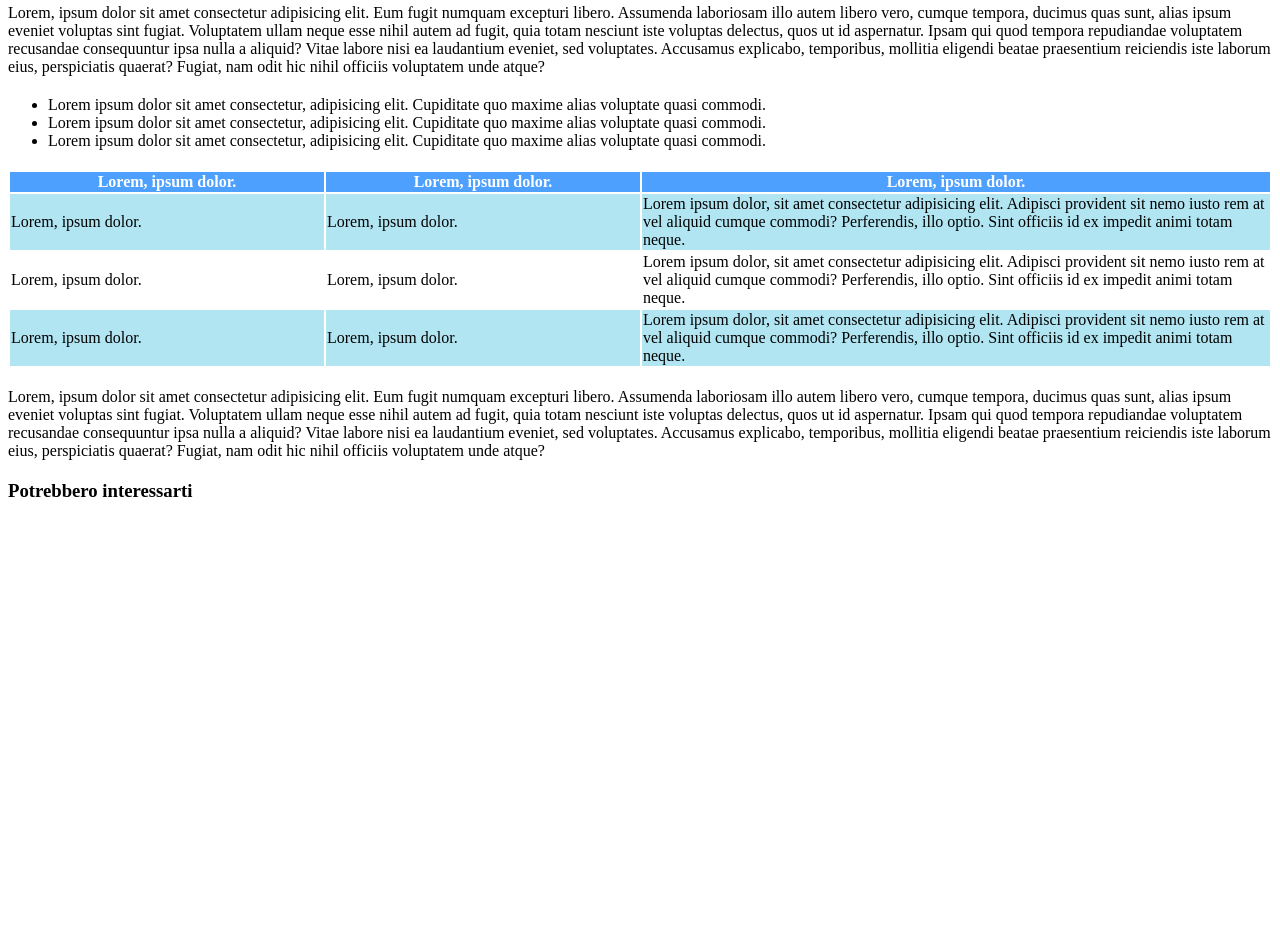
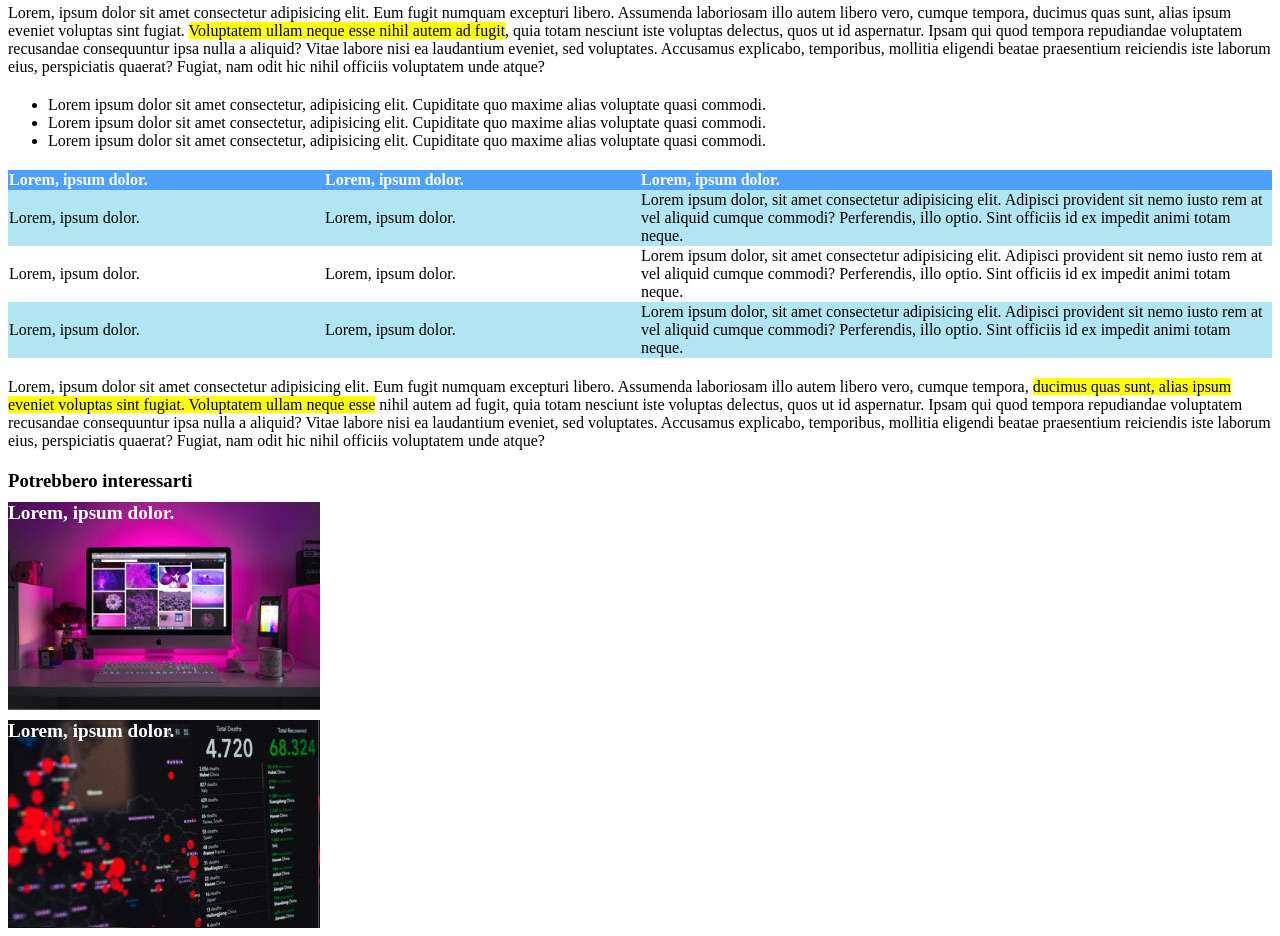
Before and after one commit to Pietro-Leone/html-css-booleaner, a plain HTML site: page index.html in a window 1280 px wide. Shown: the part 607-1543 px from the top of the page. Before the commit the page ends 1117 px from the top, so only its background shows below. Drawn offline with Linux system fonts and the light colour scheme.

Commit message:
fine index

```diff
--- a/css/style.css
+++ b/css/style.css
@@ -33,17 +33,22 @@ main{
     font-size: small;
     margin-bottom: 20px;
 }
+.highlights{
+    background-color: yellow;
+}
 .list{
     margin-top: 20px;
 }
 table{
     margin-top: 20px;
     margin-bottom: 20px;
+    border-spacing: 0;
 }
 .col-1-2{
     width: 25%;
 }
 thead{
+    text-align: left;
     background-color: rgba(78, 160, 255, 1);
     color: white;
 }
@@ -53,3 +58,19 @@ thead{
 h3{
     margin-top: 20px;
 }
+.img1{
+    width: 312px;
+    height: 208px;
+    background-image: url(../imgs/monitor.jpg);
+}
+.img2{
+    width: 312px;
+    height: 208px;
+    background-image: url(../imgs/graph.jpg);
+}
+.pic{
+    margin-top: 10px;
+    color: white;
+    font-size: larger;
+    font-weight: bold;
+}
--- a/index.html
+++ b/index.html
@@ -29,7 +29,7 @@
         <!-- Corpo articolo -->
         <div>
             <p>Lorem, ipsum dolor sit amet consectetur adipisicing elit. Eum fugit numquam excepturi libero. Assumenda laboriosam illo autem libero vero, cumque tempora, ducimus quas sunt, alias ipsum eveniet voluptas sint fugiat.
-            Voluptatem ullam neque esse nihil autem ad fugit, quia totam nesciunt iste voluptas delectus, quos ut id aspernatur. Ipsam qui quod tempora repudiandae voluptatem recusandae consequuntur ipsa nulla a aliquid?
+            <span class="highlights">Voluptatem ullam neque esse nihil autem ad fugit</span>, quia totam nesciunt iste voluptas delectus, quos ut id aspernatur. Ipsam qui quod tempora repudiandae voluptatem recusandae consequuntur ipsa nulla a aliquid?
             Vitae labore nisi ea laudantium eveniet, sed voluptates. Accusamus explicabo, temporibus, mollitia eligendi beatae praesentium reiciendis iste laborum eius, perspiciatis quaerat? Fugiat, nam odit hic nihil officiis voluptatem unde atque?</p>
             <ul class="list">
                 <li>Lorem ipsum dolor sit amet consectetur, adipisicing elit. Cupiditate quo maxime alias voluptate quasi commodi.</li>
@@ -64,11 +64,13 @@
                 </tr>
             </tbody>
         </table>
-        <p>Lorem, ipsum dolor sit amet consectetur adipisicing elit. Eum fugit numquam excepturi libero. Assumenda laboriosam illo autem libero vero, cumque tempora, ducimus quas sunt, alias ipsum eveniet voluptas sint fugiat.
-            Voluptatem ullam neque esse nihil autem ad fugit, quia totam nesciunt iste voluptas delectus, quos ut id aspernatur. Ipsam qui quod tempora repudiandae voluptatem recusandae consequuntur ipsa nulla a aliquid?
+        <p>Lorem, ipsum dolor sit amet consectetur adipisicing elit. Eum fugit numquam excepturi libero. Assumenda laboriosam illo autem libero vero, cumque tempora, <span class="highlights">ducimus quas sunt, alias ipsum eveniet voluptas sint fugiat.
+            Voluptatem ullam neque esse</span> nihil autem ad fugit, quia totam nesciunt iste voluptas delectus, quos ut id aspernatur. Ipsam qui quod tempora repudiandae voluptatem recusandae consequuntur ipsa nulla a aliquid?
             Vitae labore nisi ea laudantium eveniet, sed voluptates. Accusamus explicabo, temporibus, mollitia eligendi beatae praesentium reiciendis iste laborum eius, perspiciatis quaerat? Fugiat, nam odit hic nihil officiis voluptatem unde atque?</p>
         <!-- Sezione Potrebbero interessarti -->
         <h3>Potrebbero interessarti</h3>
+        <div class="pic img1">Lorem, ipsum dolor.</div>
+        <div class="pic img2">Lorem, ipsum dolor.</div>
     </main>
 </body>
 </html>
```
